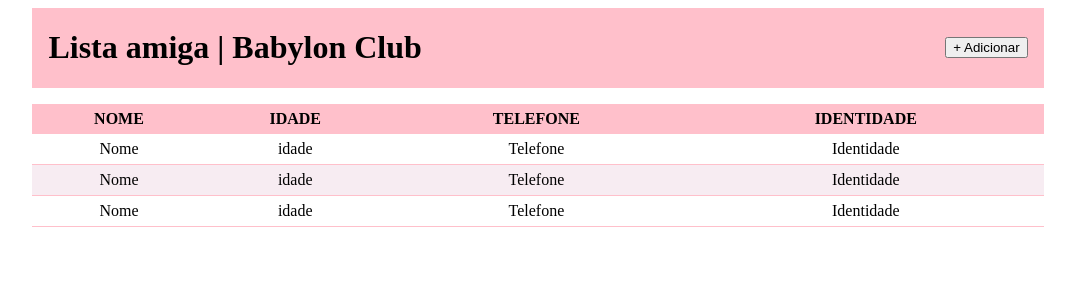
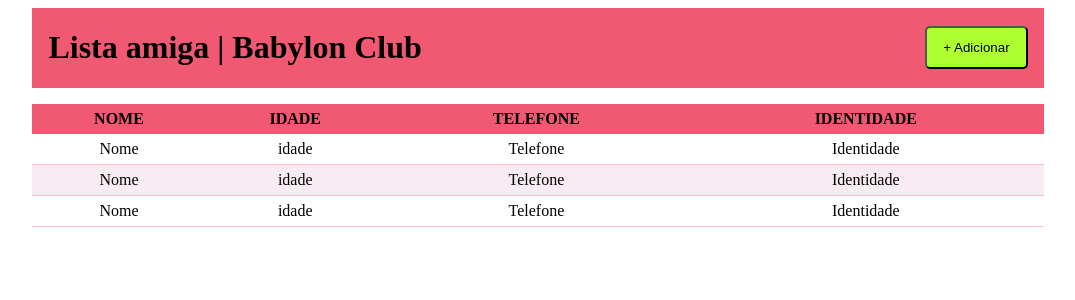
Before and after one commit to Felipe-S-Borges/Desafio-Ideyas, a Django app: template Desafio/cadastro/templates/cadastro/index.html in a window 1280 px wide. Shown: the top 300 px of the page, without its empty margins (102-1177 px from the left). Run offline with Django 3.2, Linux system fonts and the light colour scheme; the template is opened without the code that fills it, so the values that code supplies are empty.

Commit message:
Padronização de cores inicial

```diff
--- a/Desafio/static/css/cadastro.css
+++ b/Desafio/static/css/cadastro.css
@@ -1,4 +1,15 @@
-
+html{
+    --header:rgb(241, 88, 113);
+    --headerModal:rgb(3, 196, 180);
+    --background: white;
+    --buttonGreen: greenyellow;
+    --buttonHover: rgb(213, 247, 162);
+    --nthRow: rgb(247, 236, 242);
+    --tableLine:pink;
+}
+body{
+    background-color: var(--background);
+}
 .container{
     width: 80%;
     margin: auto;
@@ -19,15 +30,13 @@
     align-items: center;
 }
 .modal .modalContainer{
-    border: 2pt solid royalblue;
-    background-color: white;
+    background-color: var(--background);
     width: 50%;
     margin: auto;
     border-radius: 5pt;
     display: flex;
     justify-content: center;
     flex-direction: column;
-
 }
 .header{
     display: flex;
@@ -36,13 +45,22 @@
     padding: 0 1rem;
 }
 .header:first-child{
-    background: pink;
-
+    background: var(--header);
+}
+#adicionarAmigo{
+    background: var(--buttonGreen);
+    padding: 0.75rem 1rem;
+    border-radius: 5px;
+}
+#adicionarAmigo:focus{
+    background: olivedrab;
+}
+#adicionarAmigo:hover{
+    background: var(--buttonHover);
 }
 .modalContainer .header{
-    background-color: yellow;
+    background-color: var(--headerModal);
 }
-
 .modalContainer .header h3{
     text-transform: uppercase;
 }
@@ -56,11 +74,13 @@
     height: 2rem;
 }
 .modalContainer form .submit{
-    background-color: yellowgreen;
+    background-color: var(--buttonGreen);
     border: none;
     border-radius: 5px;
 }
-
+.modalContainer form .submit:hover{
+    background: var(--buttonHover);
+}
 #fecharModal{
     height: 50%;
 }
@@ -68,26 +88,23 @@
     opacity: 1;
     z-index: 1;
 }
-
-
 table{
-
     width: 100%;
     margin-top: 1rem;
     border-collapse: collapse;
-    border-radius: 5pts;
+    border-radius: 5pt;
 }
 
 table th{
-    background: pink;
+    background: var(--header);
     text-transform: uppercase;
     padding: 0.375rem 0;
 }
 table tr:nth-child(3n){
-    background: rgb(247, 236, 242);
+    background: var(--nthRow);
 }
 table td{
     text-align: center;
     padding: 0.375rem 0;
-    border-bottom: 1pt solid pink;
+    border-bottom: 1pt solid var(--tableLine);
 }
```
